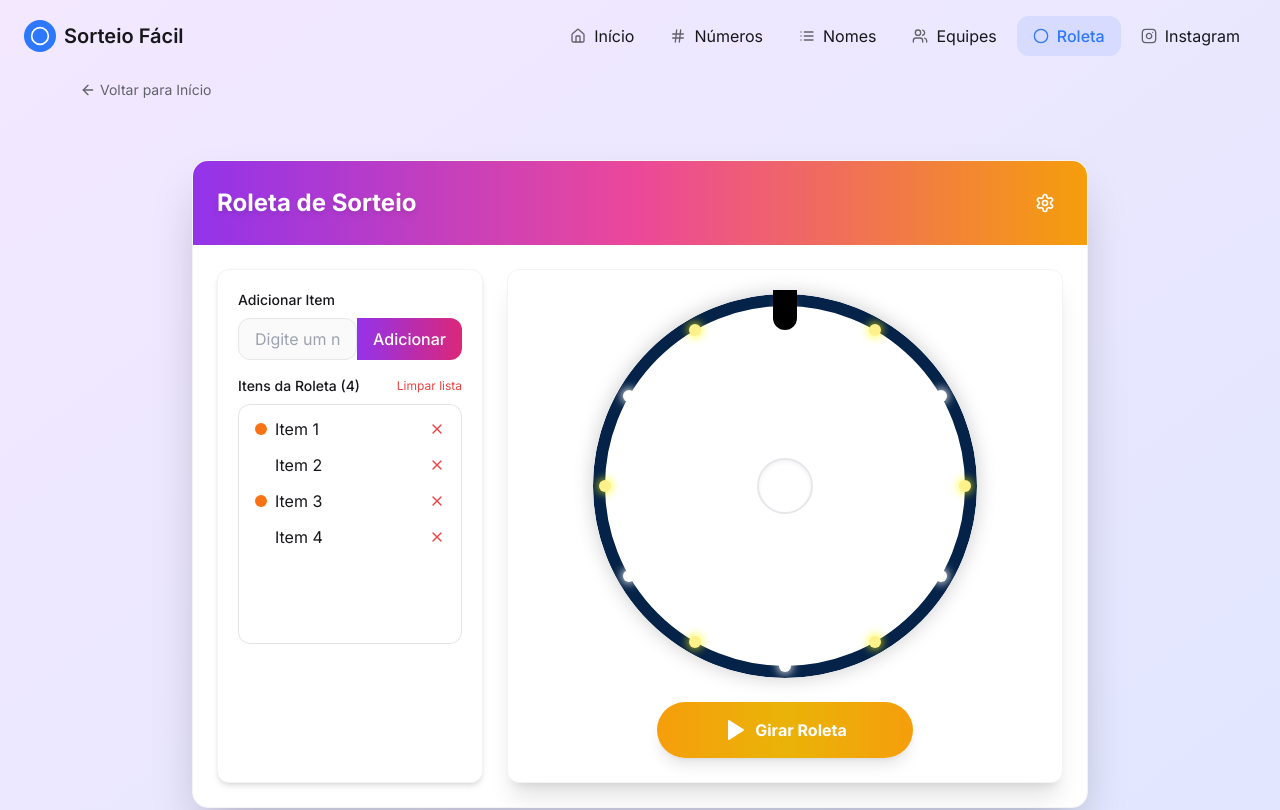
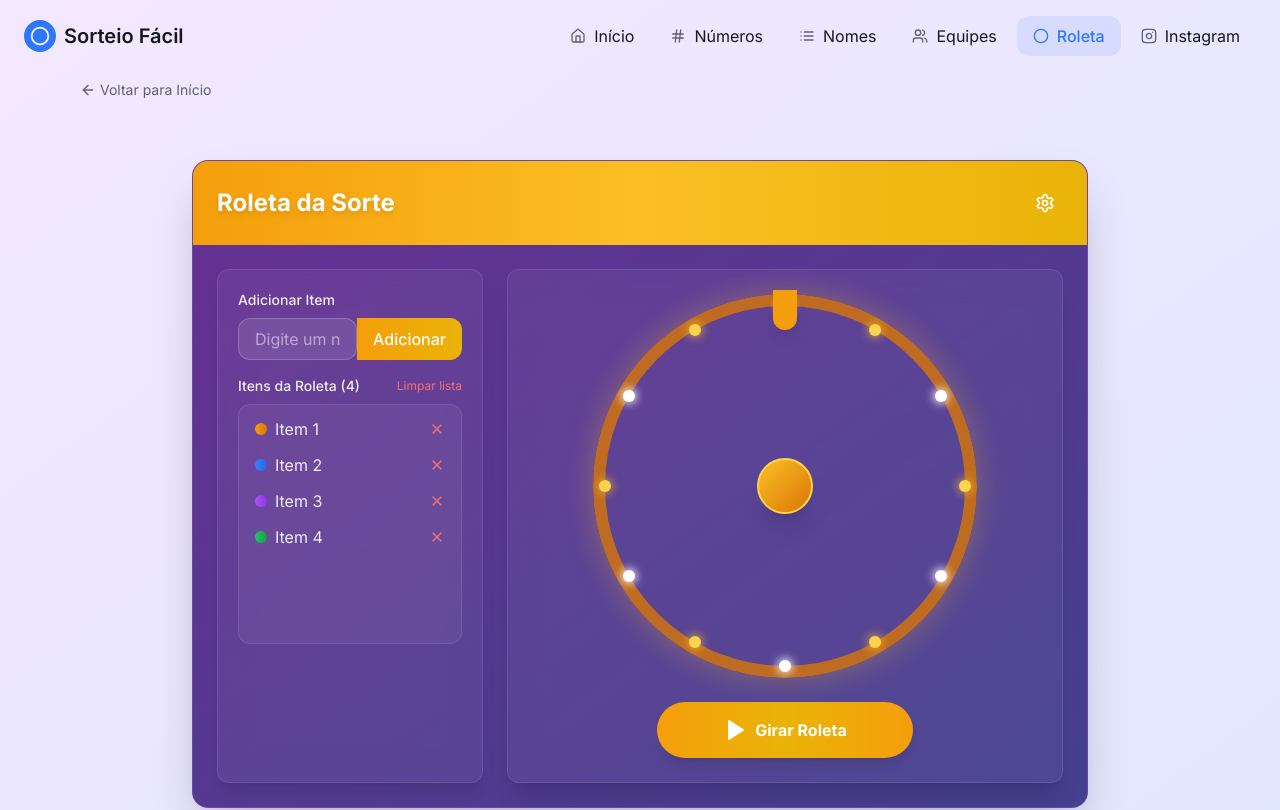
Before and after one commit to ivancrp/sorteo-facil, a React (Vite) app: page /sorteio/roleta in a window 1280 px wide. Shown: the top 810 px of the page. Built offline with nearby package versions, Linux system fonts and the light colour scheme.

Commit message:
Update roulette style
Update the styling of the roulette component.

```diff
--- a/src/components/Roulette.tsx
+++ b/src/components/Roulette.tsx
@@ -1,4 +1,3 @@
-
 import { useState, useRef, useEffect } from 'react';
 import { toast } from "sonner";
 import { Upload, X, Play, Settings, RefreshCw } from 'lucide-react';
@@ -72,10 +71,15 @@ const Roulette = ({
   };
 
   const getItemColor = (index: number) => {
-    // Just alternating orange and white colors as shown in the image
-    return index % 2 === 0 ?
-      { bg: 'bg-[#F97316]', text: 'text-white' } :
-      { bg: 'bg-white', text: 'text-gray-900' };
+    const colors = [
+      { bg: 'bg-gradient-to-r from-amber-500 to-amber-600', text: 'text-white' },
+      { bg: 'bg-gradient-to-r from-blue-500 to-blue-600', text: 'text-white' },
+      { bg: 'bg-gradient-to-r from-purple-500 to-purple-600', text: 'text-white' },
+      { bg: 'bg-gradient-to-r from-green-500 to-green-600', text: 'text-white' },
+      { bg: 'bg-gradient-to-r from-red-500 to-red-600', text: 'text-white' },
+      { bg: 'bg-gradient-to-r from-pink-500 to-pink-600', text: 'text-white' },
+    ];
+    return colors[index % colors.length];
   };
 
   const spinWheel = () => {
@@ -141,10 +145,10 @@ const Roulette = ({
 
   return (
     <div className="w-full max-w-4xl mx-auto">
-      <div className="bg-white dark:bg-card shadow-2xl rounded-2xl overflow-hidden border border-gray-100 dark:border-gray-800">
-        <div className="bg-gradient-to-r from-purple-600 via-pink-500 to-amber-500 p-6 text-white">
+      <div className="bg-gradient-to-br from-purple-900/90 to-indigo-900/90 dark:from-purple-950 dark:to-indigo-950 shadow-2xl rounded-2xl overflow-hidden border border-purple-400/20">
+        <div className="bg-gradient-to-r from-amber-500 via-amber-400 to-yellow-500 p-6 text-white">
           <div className="flex items-center justify-between">
-            <h2 className="text-2xl font-bold drop-shadow-md">Roleta de Sorteio</h2>
+            <h2 className="text-2xl font-bold drop-shadow-md">Roleta da Sorte</h2>
             <button
               onClick={() => setShowSettings(!showSettings)}
               className="p-2 rounded-lg hover:bg-white/20 transition-colors"
@@ -155,24 +159,24 @@ const Roulette = ({
         </div>
 
         {showSettings && (
-          <div className="m-6 p-4 bg-purple-50 dark:bg-purple-900/20 rounded-lg animate-fade-in border border-purple-200 dark:border-purple-800">
-            <h3 className="font-medium mb-3 text-purple-800 dark:text-purple-300">Configurações</h3>
+          <div className="m-6 p-4 bg-white/5 backdrop-blur-lg rounded-lg animate-fade-in border border-white/10">
+            <h3 className="font-medium mb-3 text-amber-300">Configurações</h3>
 
             <div className="grid grid-cols-1 md:grid-cols-2 gap-4">
               <div>
-                <label className="block text-sm font-medium mb-2">Duração da Rotação (segundos)</label>
+                <label className="block text-sm font-medium mb-2 text-white/90">Duração da Rotação (segundos)</label>
                 <input
                   type="number"
                   value={spinDuration}
                   onChange={(e) => setSpinDuration(Math.max(1, parseInt(e.target.value) || 5))}
-                  className="form-input w-full rounded-lg border-purple-200 dark:border-purple-800 focus:ring-purple-500"
+                  className="form-input w-full rounded-lg bg-white/10 border-white/20 text-white focus:ring-amber-500"
                   min="1"
                   max="10"
                 />
               </div>
 
               <div>
-                <label className="block text-sm font-medium mb-2">Carregar Itens de Arquivo</label>
+                <label className="block text-sm font-medium mb-2 text-white/90">Carregar Itens de Arquivo</label>
                 <div className="relative">
                   <input
                     type="file"
@@ -184,7 +188,7 @@ const Roulette = ({
                   />
                   <label
                     htmlFor="wheel-file-upload"
-                    className="flex items-center justify-center px-4 py-2 border border-dashed border-purple-300 dark:border-purple-700 rounded-lg text-sm text-muted-foreground hover:bg-purple-100 dark:hover:bg-purple-900/20 transition-colors cursor-pointer w-full"
+                    className="flex items-center justify-center px-4 py-2 border border-dashed border-white/30 rounded-lg text-sm text-white/70 hover:bg-white/10 transition-colors cursor-pointer w-full"
                   >
                     <Upload className="w-4 h-4 mr-2" />
                     Selecionar arquivo .txt
@@ -196,15 +200,15 @@ const Roulette = ({
         )}
 
         <div className="grid grid-cols-1 md:grid-cols-3 gap-6 p-6">
-          <div className="bg-white dark:bg-card rounded-xl shadow-md p-5 border border-gray-100 dark:border-gray-800 md:col-span-1">
+          <div className="bg-white/5 backdrop-blur-lg rounded-xl shadow-lg p-5 border border-white/10 md:col-span-1">
             <div className="mb-4">
-              <label className="block text-sm font-medium mb-2">Adicionar Item</label>
+              <label className="block text-sm font-medium mb-2 text-white/90">Adicionar Item</label>
               <div className="flex">
                 <input
                   type="text"
                   value={newItem}
                   onChange={(e) => setNewItem(e.target.value)}
-                  className="form-input rounded-l-lg flex-grow border-gray-200 dark:border-gray-700"
+                  className="form-input rounded-l-lg flex-grow bg-white/10 border-white/20 text-white placeholder-white/50"
                   placeholder="Digite um nome"
                   onKeyDown={(e) => e.key === 'Enter' && handleAddItem()}
                   disabled={isSpinning}
@@ -212,7 +216,7 @@ const Roulette = ({
                 <button
                   onClick={handleAddItem}
                   disabled={isSpinning}
-                  className="px-4 py-2 bg-gradient-to-r from-purple-600 to-pink-600 text-white rounded-r-lg disabled:opacity-50 font-medium"
+                  className="px-4 py-2 bg-gradient-to-r from-amber-500 to-yellow-500 text-white rounded-r-lg disabled:opacity-50 font-medium hover:from-amber-600 hover:to-yellow-600"
                 >
                   Adicionar
                 </button>
@@ -221,33 +225,33 @@ const Roulette = ({
 
             <div>
               <div className="flex items-center justify-between mb-2">
-                <h3 className="text-sm font-medium">Itens da Roleta ({items.length})</h3>
+                <h3 className="text-sm font-medium text-white/90">Itens da Roleta ({items.length})</h3>
                 {items.length > 0 && (
                   <button
                     onClick={onClearItems}
                     disabled={isSpinning}
-                    className="text-xs text-destructive hover:text-destructive/80 disabled:opacity-50"
+                    className="text-xs text-red-400 hover:text-red-300 disabled:opacity-50"
                   >
                     Limpar lista
                   </button>
                 )}
               </div>
 
-              <div className="border rounded-lg p-2 h-60 overflow-y-auto">
+              <div className="border border-white/10 rounded-lg p-2 h-60 overflow-y-auto bg-white/5">
                 {items.length > 0 ? (
                   <ul className="space-y-1">
                     {items.map((item, index) => {
                       const { bg, text } = getItemColor(index);
                       return (
-                        <li key={index} className="flex items-center justify-between px-2 py-1 hover:bg-gray-50 dark:hover:bg-gray-800/50 rounded">
+                        <li key={index} className="flex items-center justify-between px-2 py-1 hover:bg-white/5 rounded">
                           <div className="flex items-center">
                             <div className={`w-3 h-3 rounded-full mr-2 ${bg}`}></div>
-                            <span>{item}</span>
+                            <span className="text-white/90">{item}</span>
                           </div>
                           <button
                             onClick={() => onRemoveItem(index)}
                             disabled={isSpinning}
-                            className="text-destructive hover:text-destructive/80 disabled:opacity-50"
+                            className="text-red-400 hover:text-red-300 disabled:opacity-50"
                           >
                             <X className="w-4 h-4" />
                           </button>
@@ -256,7 +260,7 @@ const Roulette = ({
                     })}
                   </ul>
                 ) : (
-                  <div className="flex items-center justify-center h-full text-muted-foreground text-sm">
+                  <div className="flex items-center justify-center h-full text-white/50 text-sm">
                     Nenhum item adicionado
                   </div>
                 )}
@@ -265,28 +269,23 @@ const Roulette = ({
           </div>
 
           <div className="flex flex-col items-center justify-center md:col-span-2">
-            <div className="relative bg-white dark:bg-card rounded-xl shadow-xl p-6 border border-gray-100 dark:border-gray-800 w-full">
-              {/* Fortune wheel container */}
+            <div className="relative bg-white/5 backdrop-blur-lg rounded-xl shadow-xl p-6 border border-white/10 w-full">
               <div className="relative w-full mx-auto aspect-square max-w-96 mb-6">
-                {/* Wheel indicator (pointer) */}
                 <div className="absolute top-0 left-1/2 transform -translate-x-1/2 -mt-1 z-20">
-                  <div className="w-6 h-10 bg-black rounded-b-full"></div>
+                  <div className="w-6 h-10 bg-amber-500 rounded-b-full shadow-lg"></div>
                 </div>
 
-                {/* The wheel */}
                 <div
                   ref={wheelRef}
-                  className="absolute inset-0 rounded-full overflow-hidden shadow-[0_0_20px_rgba(0,0,0,0.2)] transition-all"
+                  className="absolute inset-0 rounded-full overflow-hidden shadow-[0_0_30px_rgba(251,191,36,0.3)] transition-all"
                   style={{
                     transform: `rotate(${rotation}deg)`,
                     transition: `transform ${spinDuration}s cubic-bezier(0.2, 0.8, 0.3, 1)`,
                     backfaceVisibility: 'hidden',
                   }}
                 >
-                  {/* Dark blue ring around the wheel */}
-                  <div className="absolute inset-0 rounded-full border-[12px] border-[#052248] z-10"></div>
+                  <div className="absolute inset-0 rounded-full border-[12px] border-amber-600/80 z-10"></div>
 
-                  {/* Segments of the wheel */}
                   {items.length > 0 ? (
                     items.map((item, index) => {
                       const segmentAngle = 360 / items.length;
@@ -303,7 +302,7 @@ const Roulette = ({
                           }}
                         >
                           <div
-                            className={`w-full h-full flex items-start justify-center pt-10 ${bg} ${text}`}
+                            className={`w-full h-full flex items-start justify-center pt-10 ${bg} ${text} shadow-inner`}
                             style={{
                               transform: `rotate(${segmentAngle / 2}deg)`,
                               transformOrigin: 'center',
@@ -320,23 +319,21 @@ const Roulette = ({
                       );
                     })
                   ) : (
-                    <div className="w-full h-full bg-gray-100 dark:bg-gray-700 flex items-center justify-center">
-                      <p className="text-gray-500 dark:text-gray-400 text-lg font-medium">Adicione itens</p>
+                    <div className="w-full h-full bg-gradient-to-br from-gray-700/50 to-gray-900/50 flex items-center justify-center">
+                      <p className="text-white/70 text-lg font-medium">Adicione itens</p>
                     </div>
                   )}
 
-                  {/* Center hub of the wheel */}
-                  <div className="absolute top-1/2 left-1/2 transform -translate-x-1/2 -translate-y-1/2 w-14 h-14 bg-white rounded-full z-20 flex items-center justify-center shadow-inner border-2 border-gray-200"></div>
+                  <div className="absolute top-1/2 left-1/2 transform -translate-x-1/2 -translate-y-1/2 w-14 h-14 bg-gradient-to-br from-amber-400 to-amber-600 rounded-full z-20 flex items-center justify-center shadow-xl border-2 border-amber-300"></div>
 
-                  {/* Light dots around the wheel */}
                   {[...Array(12)].map((_, i) => (
                     <div
                       key={i}
-                      className={`absolute w-3 h-3 rounded-full transform -translate-x-1/2 -translate-y-1/2 z-20 ${i % 2 === 0 ? 'bg-yellow-200' : 'bg-white'}`}
+                      className={`absolute w-3 h-3 rounded-full transform -translate-x-1/2 -translate-y-1/2 z-20 ${i % 2 === 0 ? 'bg-amber-300' : 'bg-white'}`}
                       style={{
                         left: `${50 + 47 * Math.cos((i * 30 * Math.PI) / 180)}%`,
                         top: `${50 + 47 * Math.sin((i * 30 * Math.PI) / 180)}%`,
-                        boxShadow: i % 2 === 0 ? '0 0 8px 2px rgba(255, 255, 0, 0.6)' : '0 0 8px 2px rgba(255, 255, 255, 0.8)'
+                        boxShadow: i % 2 === 0 ? '0 0 8px 2px rgba(251,191,36,0.6)' : '0 0 8px 2px rgba(255,255,255,0.8)'
                       }}
                     ></div>
                   ))}
```
